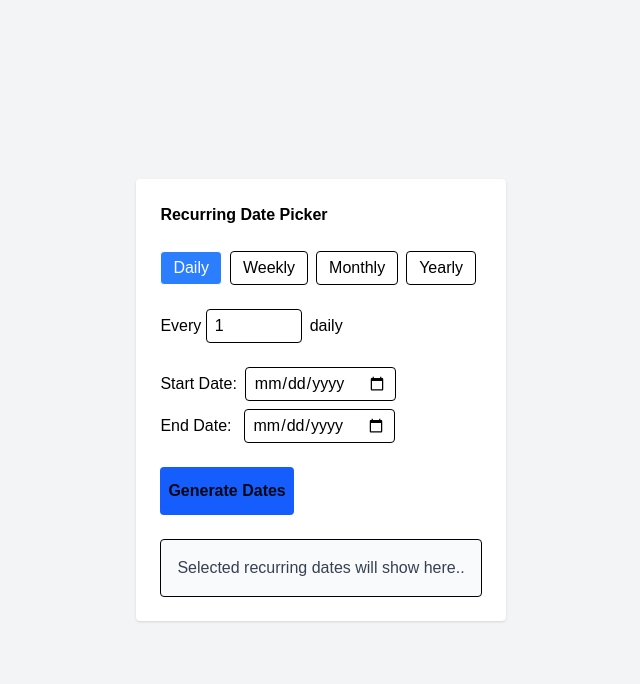
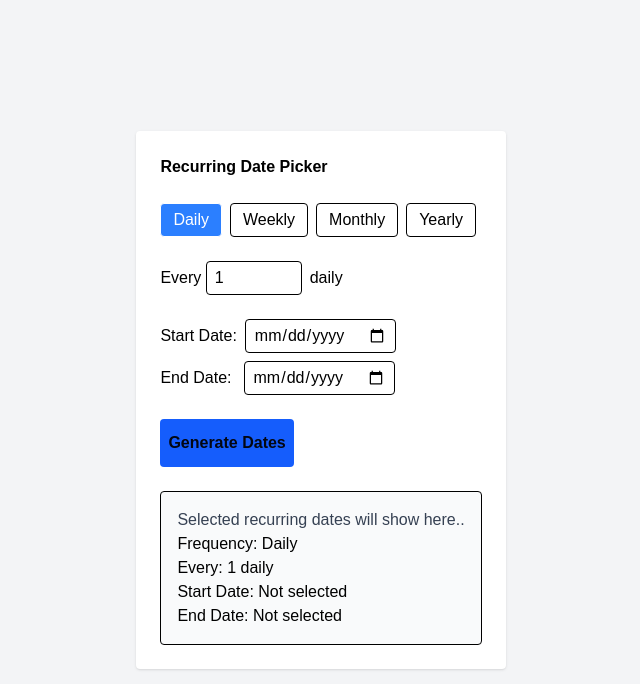
Before and after one commit to atharvasonawane/recurring_date_picker, a Next.js app: page / in a window 1280 px wide. Shown: the top 684 px of the page, without its empty margins (319-959 px from the left). Built offline with nearby package versions, Linux system fonts and the light colour scheme.

Commit message:
feat: display current state selections in preview box

```diff
--- a/components/recurringDatePicker.tsx
+++ b/components/recurringDatePicker.tsx
@@ -5,19 +5,20 @@ import { use, useState } from "react"
 
 export default function RecurringDatePicker() {
 
-    const[frequency, setFrequency] = useState("Daily");
-    const[selectedDays, setSelectedDays] = useState<string[]>([]);
-    console.log(selectedDays);
-    const[interval, setInterval] = useState(1);
-    console.log(interval);
+    const [frequency, setFrequency] = useState("Daily");
+    const [selectedDays, setSelectedDays] = useState<string[]>([]);
+    // console.log(selectedDays);
 
-    const[startDate,setStartDate] = useState("");
-    const[endDate,setEndDate] = useState("");
-    console.log(startDate,endDate);
+    const [interval, setInterval] = useState(1);
+    // console.log(interval);
 
-    const toggleDay = (day:string) => {
+    const [startDate, setStartDate] = useState("");
+    const [endDate, setEndDate] = useState("");
+    // console.log(startDate, endDate);
+
+    const toggleDay = (day: string) => {
         setSelectedDays((prev) =>
-            prev.includes(day) ? prev.filter((d) => d !== day) : [...prev,day]
+            prev.includes(day) ? prev.filter((d) => d !== day) : [...prev, day]
         );
 
     };
@@ -32,8 +33,7 @@ export default function RecurringDatePicker() {
                     <button
                         key={label}
                         onClick={() => setFrequency(label)}
-                        className={`px-3 py-1 border rounded ${
-                            frequency === label ? "bg-blue-500 text-white" : "hover:bg-blue-100 "
+                        className={`px-3 py-1 border rounded ${frequency === label ? "bg-blue-500 text-white" : "hover:bg-blue-100 "
                             }`}
                     >
 
@@ -63,7 +63,7 @@ export default function RecurringDatePicker() {
                             <button
                                 key={idx}
                                 onClick={() => toggleDay(day)}
-                            className={`w-10 h-10 border rounded ${ selectedDays.includes(day) ? "bg-green-500 text-white" : "hover:bg-green-100" } `}
+                                className={`w-10 h-10 border rounded ${selectedDays.includes(day) ? "bg-green-500 text-white" : "hover:bg-green-100"} `}
 
                             >
                                 {day}
@@ -99,6 +99,13 @@ export default function RecurringDatePicker() {
             {/* PREVIEW BOX */}
             <div className="border rounded p-4 bg-gray-50">
                 <p className="text-gray-700">Selected recurring dates will show here..</p>
+                <p>Frequency: <span className="font-medium">{frequency}</span></p>
+                <p>Every: <span className="font-medium">{interval} {frequency.toLowerCase()}</span></p>
+                {frequency === "Weekly" && (
+                    <p>Selected Days: <span className="font-medium">{selectedDays.join(", ") || "None"}</span></p>
+                )}
+                <p>Start Date: <span className="font-medium">{startDate || "Not selected"}</span></p>
+                <p>End Date: <span className="font-medium">{endDate || "Not selected"}</span></p>
             </div>
 
         </div>
```
Lines whose indentation alone changed are shown as unchanged.
